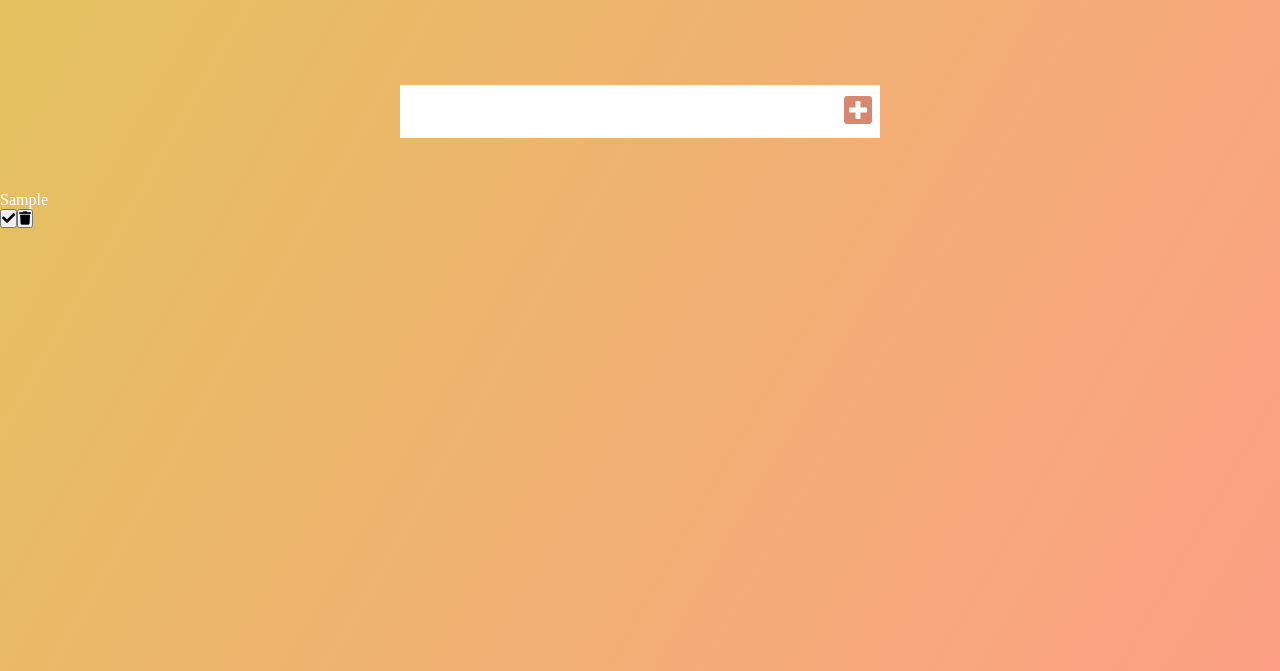
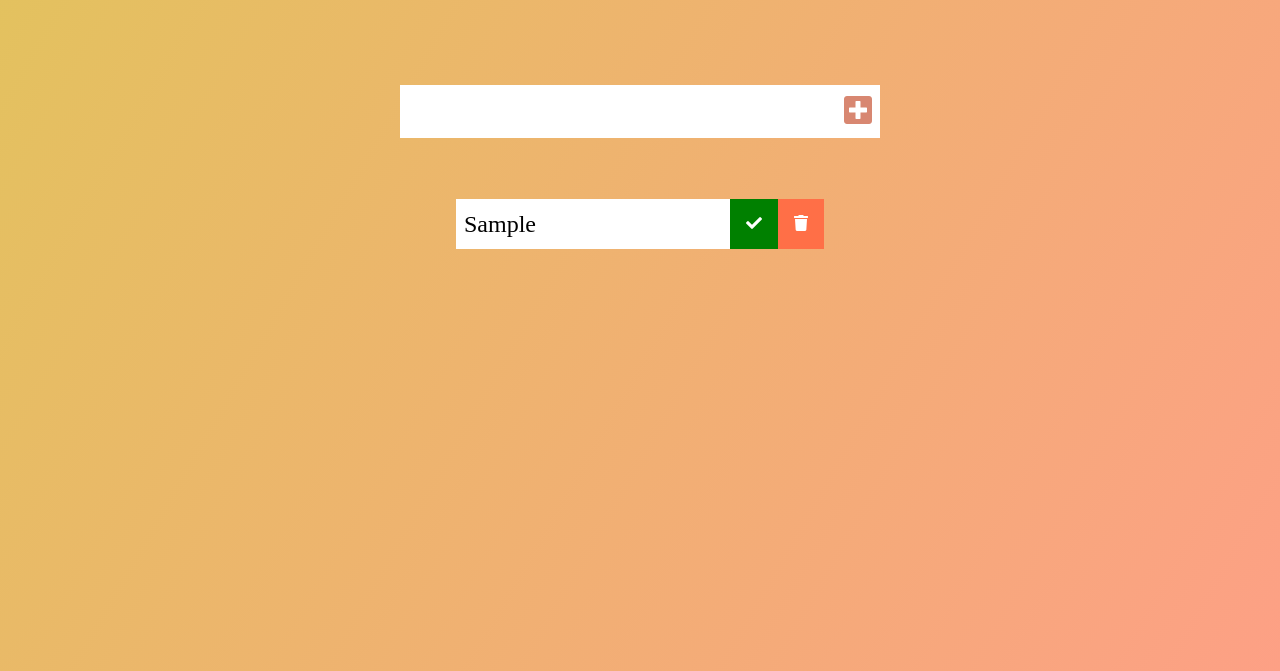
Before and after one commit to ugyanakkor/VanillaJS, a plain HTML site: page index.html in a window 1280 px wide. Both pictures are taken after typing "Sample" into the empty fields and a click on the button 858 px from the left and 240 px from the top of the page. Shown: the part 129-800 px from the top of the page. Drawn offline with Linux system fonts and the light colour scheme.

Commit message:
design(todo-list): Add style to the li elements

```diff
--- a/app.js
+++ b/app.js
@@ -26,9 +26,10 @@ function addTodo(event) {
     // Thrash mark button
     const trashButton = document.createElement('button');
     trashButton.innerHTML = '<i class="fas fa-trash"></i>';
-    trashButton.classList.add("complete-btn");
+    trashButton.classList.add("trash-btn");
     todoDiv.appendChild(trashButton);
     // Append todo list
     todoList.appendChild(todoDiv);
+    // Clear todo input value
     todoInput.value = "";
 }
--- a/style.css
+++ b/style.css
@@ -41,3 +41,45 @@ form button:hover {
     background: #d88771;
     color: white;
 }
+
+.todo-container {
+    display: flex;
+    justify-content: center;
+    align-items: center;
+}
+
+.todo-list {
+    min-width: 30%;
+    list-style: none;
+}
+
+.todo {
+    margin: 0.5rem;
+    background: white;
+    color: black;
+    font-size: 1.5rem;
+    display: flex;
+    justify-content: space-between;
+    align-items: center;
+}
+
+.todo li {
+    flex: 1;
+}
+
+.trash-btn, .complete-btn {
+    background: #ff6f47;
+    color: white;
+    border: none;
+    padding: 1rem;
+    cursor: pointer;
+    font-size: 1rem;
+}
+
+.complete-btn {
+    background: green;
+}
+
+.todo-item {
+    padding: 0rem 0.5rem;
+}
```
